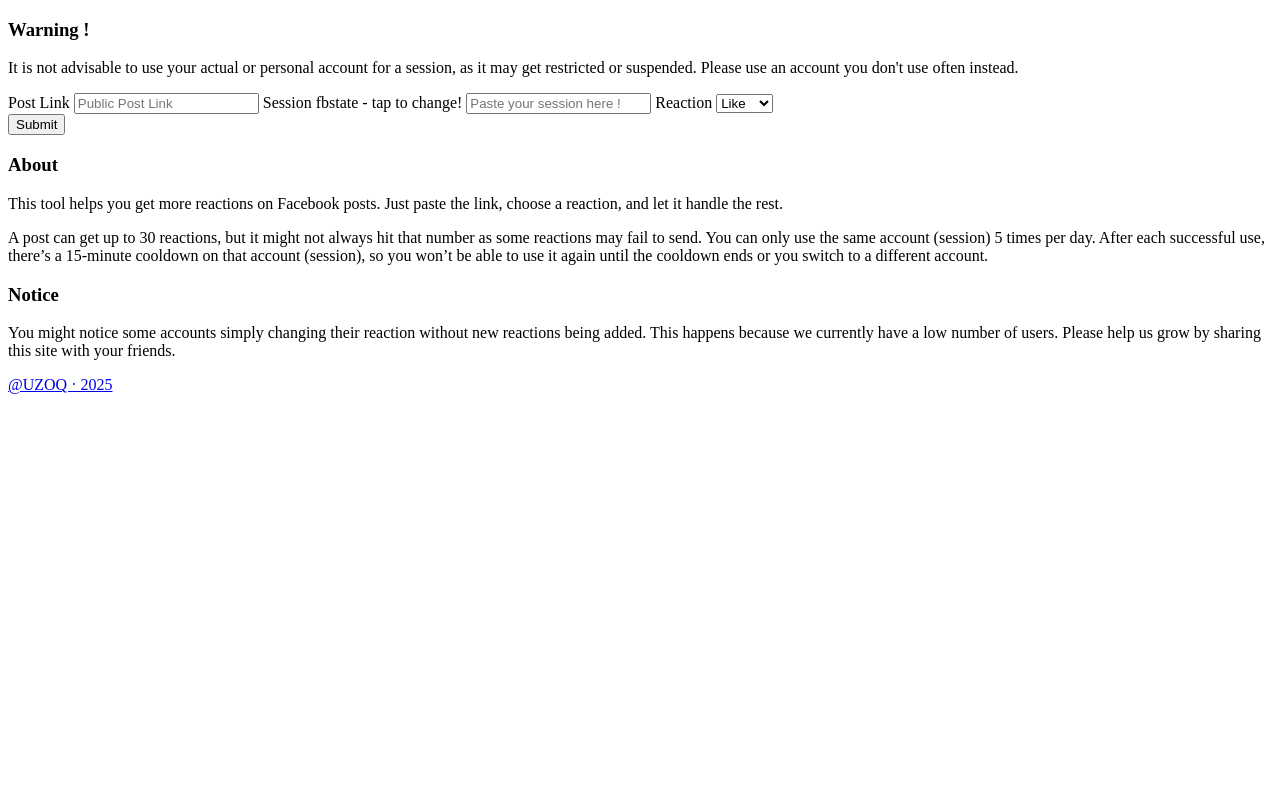
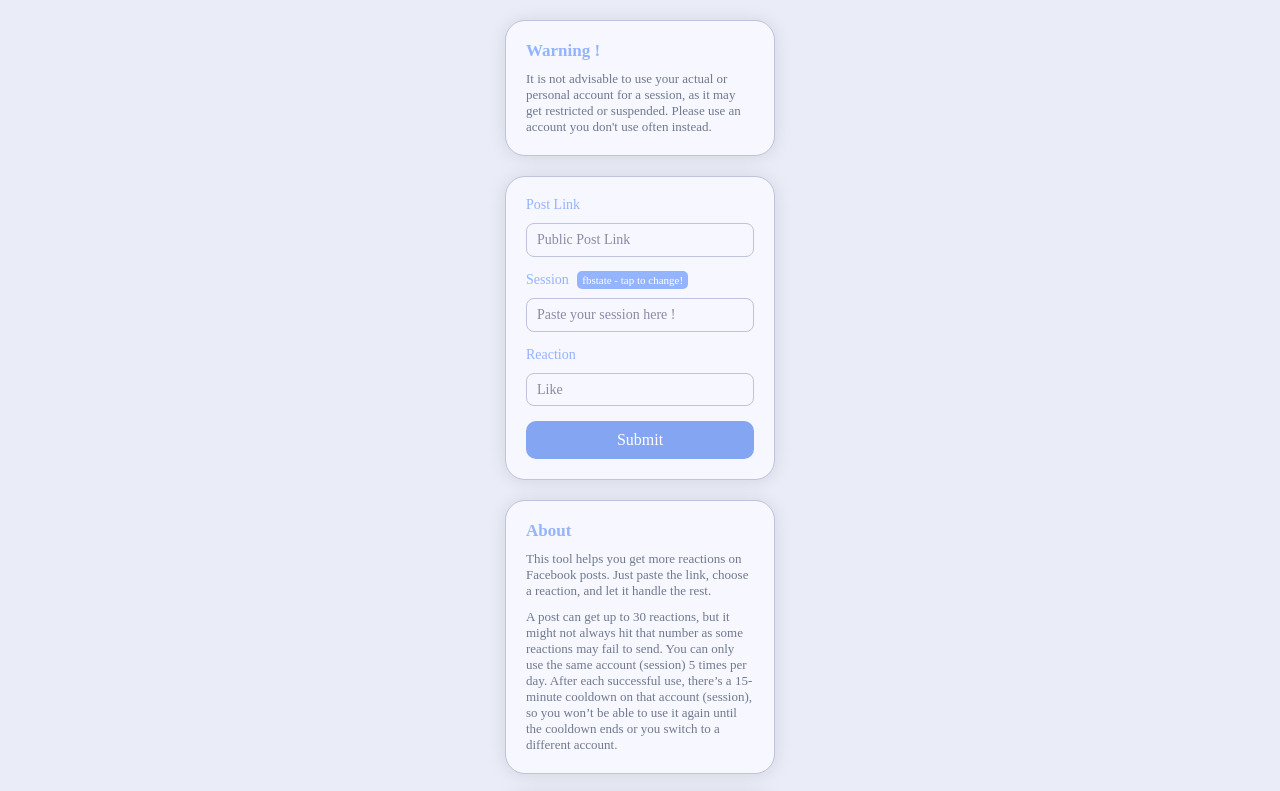
Before and after one commit to sigenapogi489-dot/MAS-REPORT-X-BYPASS-SUSPEND-, a website: page public/index.html in a window 1280 px wide. Shown: the top 791 px of the page. Drawn offline with nearby package versions, Linux system fonts and the light colour scheme; files that its build step writes are made by us from their sources; files whose address does not match are found by name; a web font is replaced by a local one.

Commit message:
Update index.html

```diff
--- a/public/index.html
+++ b/public/index.html
@@ -8,7 +8,7 @@
         <link rel="preconnect" href="https://fonts.googleapis.com">
         <link rel="preconnect" href="https://fonts.gstatic.com" crossorigin>
         <link rel="stylesheet" href="https://fonts.googleapis.com/css2?family=Afacad:ital,wght@0,400..700;1,400..700&display=swap">
-        <link rel="stylesheet" href="styles/style.css">
+        <link rel="stylesheet" href="styles/styles.css">
         <script src="https://code.jquery.com/jquery-3.7.1.js" integrity="sha256-eKhayi8LEQwp4NKxN+CfCh+3qOVUtJn3QNZ0TciWLP4=" crossorigin="anonymous"></script>
         <script src="https://js.hcaptcha.com/1/api.js" async defer></script>
 </head>
```
